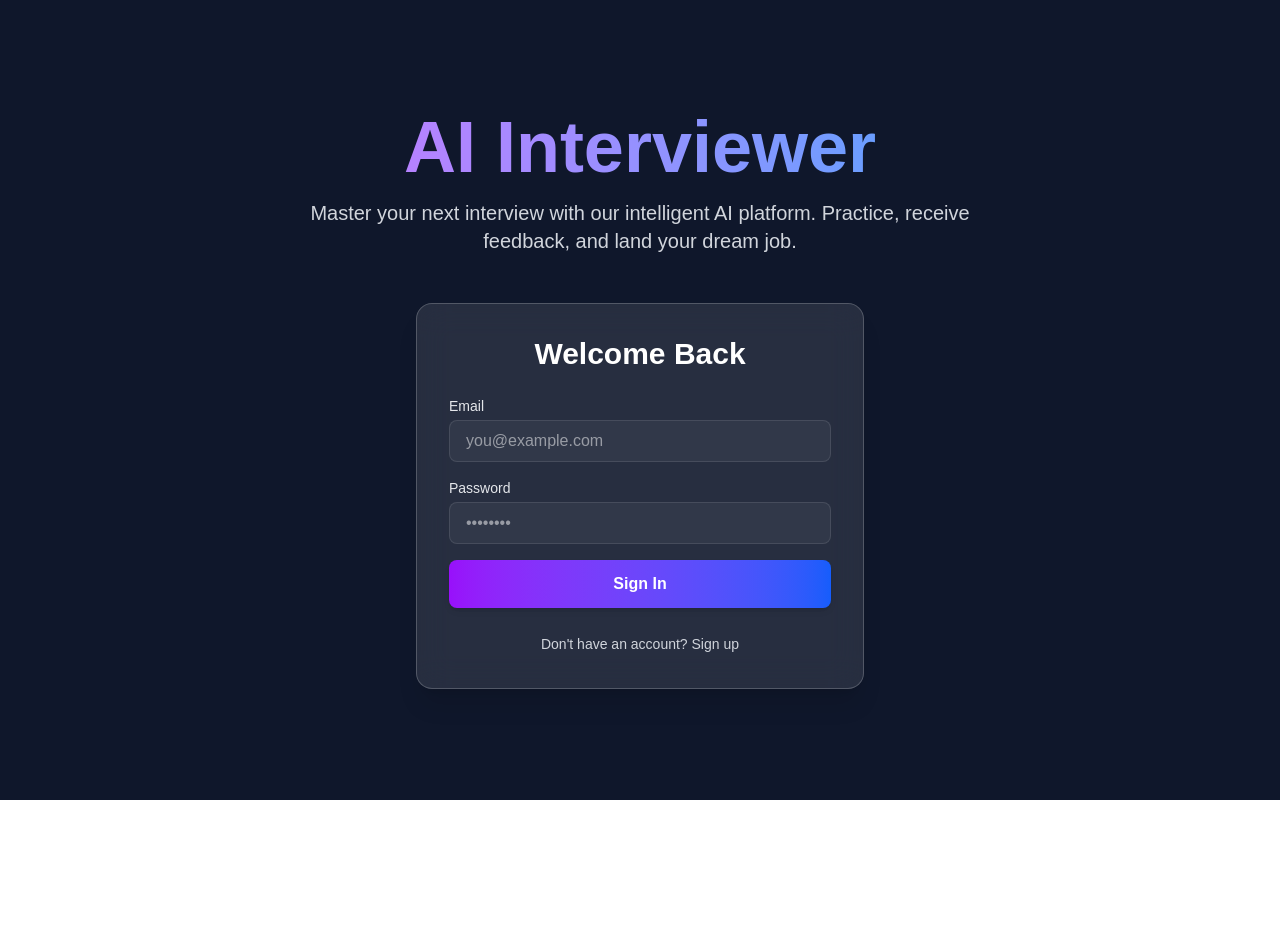
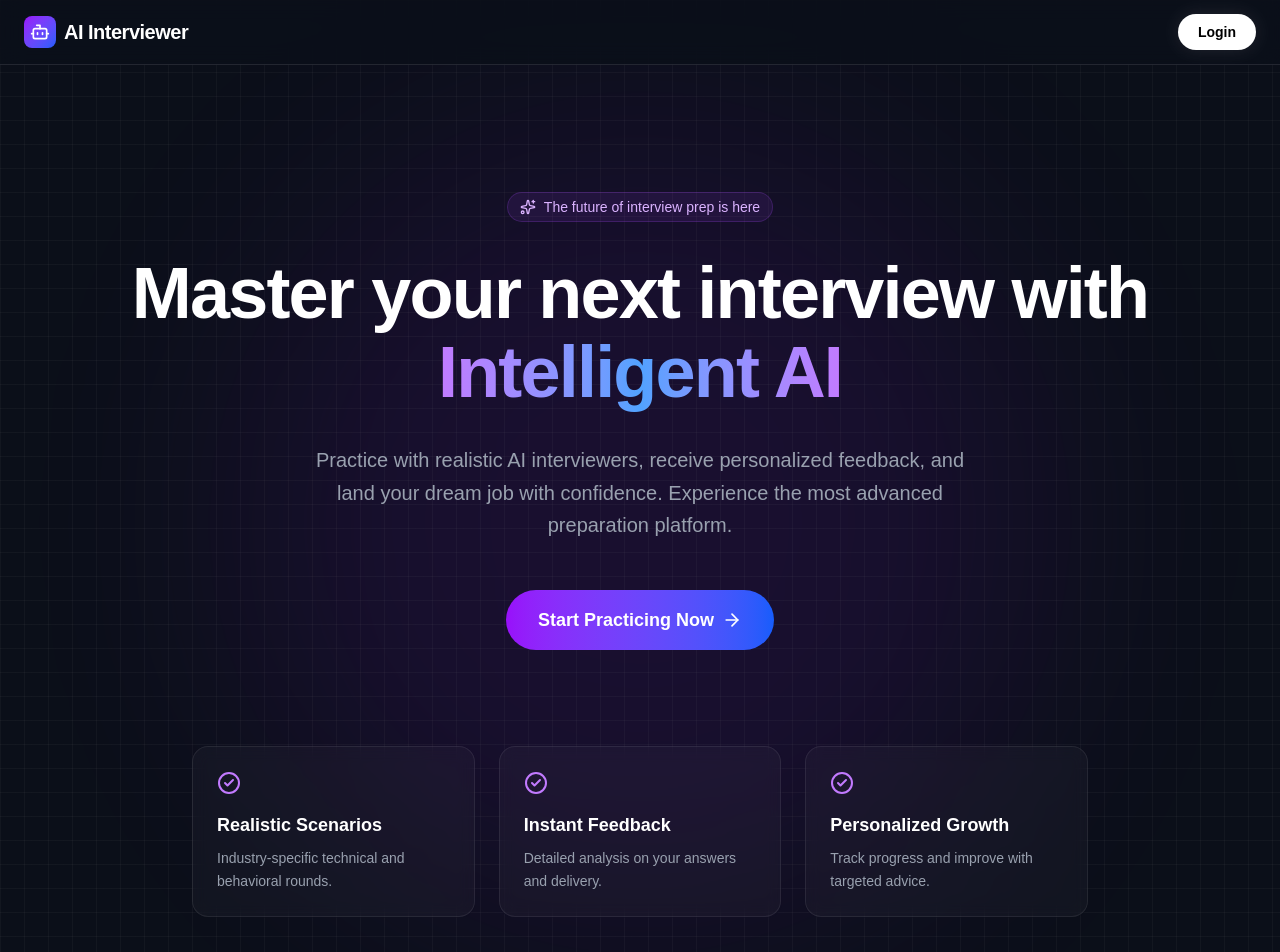
Before and after one commit to Divyanshnahar/AI-INTERVIEW, a Next.js app: page / in a window 1280 px wide. Shown: the top 952 px of the page. Before the commit the page ends 800 px from the top, so only its background shows below. Built offline with nearby package versions, Linux system fonts and the light colour scheme; no server answers.

Commit message:
added a landing page, and saperate login page

```diff
--- /dev/null
+++ b/app/login/page.tsx
@@ -0,0 +1,28 @@
+import AuthForm from "@/components/AuthForm";
+import Link from "next/link";
+import { ArrowLeft } from "lucide-react";
+
+export default function LoginPage() {
+  return (
+    <main className="min-h-screen bg-slate-900 bg-[radial-gradient(ellipse_at_top_right,_var(--tw-gradient-stops))] from-slate-900 via-purple-900/20 to-slate-900 flex flex-col items-center justify-center p-4 relative">
+      <div className="absolute inset-0 bg-grid-white/[0.02] bg-[size:32px_32px] pointer-events-none" />
+
+      <div className="z-10 w-full max-w-5xl flex flex-col items-center gap-12 relative">
+        <Link
+          href="/"
+          className="absolute -top-16 left-0 flex items-center text-gray-400 hover:text-white transition-colors"
+        >
+          <ArrowLeft className="w-4 h-4 mr-2" />
+          Back to Home
+        </Link>
+        <div className="text-center space-y-4">
+          <h1 className="text-4xl font-extrabold text-transparent bg-clip-text bg-gradient-to-r from-purple-400 to-blue-400">
+            AI Interviewer
+          </h1>
+        </div>
+
+        <AuthForm />
+      </div>
+    </main>
+  );
+}
--- a/app/page.tsx
+++ b/app/page.tsx
@@ -1,37 +1,29 @@
 import { auth, signOut } from "@/auth";
-import AuthForm from "@/components/AuthForm";
+import Link from "next/link";
+import { ArrowRight, Bot, CheckCircle2, Sparkles, User, LogOut } from "lucide-react";
 
 export default async function Home() {
   const session = await auth();
 
   return (
-    <main className="min-h-screen bg-slate-900 bg-[radial-gradient(ellipse_at_top_right,_var(--tw-gradient-stops))] from-slate-900 via-purple-900/20 to-slate-900 flex flex-col items-center justify-center p-4">
-      <div className="absolute inset-0 bg-grid-white/[0.02] bg-[size:32px_32px] pointer-events-none" />
-
-      <div className="z-10 w-full max-w-5xl flex flex-col items-center gap-12">
-        <div className="text-center space-y-4">
-          <h1 className="text-5xl md:text-7xl font-extrabold text-transparent bg-clip-text bg-gradient-to-r from-purple-400 to-blue-400">
-            AI Interviewer
-          </h1>
-          <p className="text-lg md:text-xl text-gray-300 max-w-2xl mx-auto">
-            Master your next interview with our intelligent AI platform. Practice, receive feedback, and land your dream job.
-          </p>
+    <div className="min-h-screen bg-[#0B0F19] text-white selection:bg-purple-500/30">
+      {/* Navigation */}
+      <nav className="fixed top-0 w-full z-50 border-b border-white/10 bg-[#0B0F19]/80 backdrop-blur-md">
+        <div className="max-w-7xl mx-auto px-6 h-16 flex items-center justify-between">
+          <div className="flex items-center gap-2">
+            <div className="w-8 h-8 rounded-lg bg-gradient-to-br from-purple-600 to-blue-600 flex items-center justify-center">
+              <Bot className="w-5 h-5 text-white" />
+            </div>
+            <span className="font-bold text-xl tracking-tight">AI Interviewer</span>
           </div>
 
+          <div className="flex items-center gap-4">
             {session?.user ? (
-          <div className="w-full max-w-md p-8 bg-white/10 backdrop-blur-lg rounded-2xl shadow-xl border border-white/20 text-center">
-            <div className="w-20 h-20 bg-gradient-to-br from-purple-500 to-blue-500 rounded-full mx-auto mb-4 flex items-center justify-center shadow-lg">
-              <span className="text-2xl text-white font-bold">
-                {session.user.email?.[0].toUpperCase()}
-              </span>
+              <div className="flex items-center gap-4">
+                <div className="flex items-center gap-2 text-sm text-gray-300 bg-white/5 py-1.5 px-3 rounded-full border border-white/10">
+                  <User className="w-4 h-4" />
+                  {session.user.email}
                 </div>
-            <h2 className="text-2xl font-bold text-white mb-2">
-              Welcome back!
-            </h2>
-            <p className="text-gray-300 mb-8">
-              {session.user.email}
-            </p>
-
                 <form
                   action={async () => {
                     "use server";
@@ -40,16 +32,76 @@ export default async function Home() {
                 >
                   <button
                     type="submit"
-                className="w-full py-3 px-4 bg-white/10 hover:bg-white/20 border border-white/10 text-white font-semibold rounded-lg transition-all"
+                    className="flex items-center gap-2 text-sm font-medium text-gray-300 hover:text-white transition-colors"
                   >
+                    <LogOut className="w-4 h-4" />
                     Sign Out
                   </button>
                 </form>
               </div>
             ) : (
-          <AuthForm />
+              <Link
+                href="/login"
+                className="bg-white text-black hover:bg-gray-100 px-5 py-2 rounded-full text-sm font-semibold transition-all shadow-[0_0_20px_rgba(255,255,255,0.1)] hover:shadow-[0_0_25px_rgba(255,255,255,0.2)]"
+              >
+                Login
+              </Link>
             )}
           </div>
+        </div>
+      </nav>
+
+      <main className="relative pt-32 pb-16 md:pt-48 md:pb-32 px-6 overflow-hidden">
+        {/* Background Effects */}
+        <div className="absolute top-1/2 left-1/2 -translate-x-1/2 -translate-y-1/2 w-[800px] h-[800px] bg-purple-600/20 rounded-full blur-[120px] opacity-50 pointer-events-none" />
+        <div className="absolute inset-0 bg-[linear-gradient(to_right,#80808012_1px,transparent_1px),linear-gradient(to_bottom,#80808012_1px,transparent_1px)] bg-[size:24px_24px] pointer-events-none" />
+        <div className="absolute left-0 right-0 top-0 -z-10 m-auto h-[310px] w-[310px] rounded-full bg-blue-500 opacity-20 blur-[100px]" />
+
+        {/* Hero Content */}
+        <div className="relative z-10 max-w-5xl mx-auto flex flex-col items-center text-center gap-8">
+          <div className="inline-flex items-center gap-2 px-3 py-1 rounded-full bg-purple-500/10 border border-purple-500/20 text-purple-300 text-sm font-medium">
+            <Sparkles className="w-4 h-4" />
+            <span>The future of interview prep is here</span>
+          </div>
+
+          <h1 className="text-5xl md:text-7xl font-extrabold tracking-tight leading-[1.1]">
+            Master your next interview with{" "}
+            <span className="text-transparent bg-clip-text bg-gradient-to-r from-purple-400 via-blue-400 to-purple-400 animate-gradient">
+              Intelligent AI
+            </span>
+          </h1>
+
+          <p className="text-lg md:text-xl text-gray-400 max-w-2xl leading-relaxed">
+            Practice with realistic AI interviewers, receive personalized feedback, and land your dream job with confidence. Experience the most advanced preparation platform.
+          </p>
+
+          <div className="flex flex-col sm:flex-row items-center gap-4 mt-4">
+            <Link
+              href={session?.user ? "/dashboard" : "/login"}
+              className="group relative inline-flex items-center justify-center gap-2 bg-gradient-to-r from-purple-600 to-blue-600 px-8 py-4 rounded-full text-white font-semibold text-lg overflow-hidden transition-transform hover:scale-105"
+            >
+              <div className="absolute inset-0 bg-white/20 translate-y-full group-hover:translate-y-0 transition-transform duration-300 ease-out" />
+              <span className="relative">Start Practicing Now</span>
+              <ArrowRight className="relative w-5 h-5 group-hover:translate-x-1 transition-transform" />
+            </Link>
+          </div>
+
+          {/* Feature Highlights */}
+          <div className="grid grid-cols-1 md:grid-cols-3 gap-6 w-full max-w-4xl mt-16 text-left">
+            {[
+              { title: "Realistic Scenarios", desc: "Industry-specific technical and behavioral rounds." },
+              { title: "Instant Feedback", desc: "Detailed analysis on your answers and delivery." },
+              { title: "Personalized Growth", desc: "Track progress and improve with targeted advice." }
+            ].map((feature, i) => (
+              <div key={i} className="p-6 rounded-2xl bg-white/[0.03] border border-white/[0.08] backdrop-blur-sm hover:bg-white/[0.05] transition-colors">
+                <CheckCircle2 className="w-6 h-6 text-purple-400 mb-4" />
+                <h3 className="font-semibold text-lg mb-2">{feature.title}</h3>
+                <p className="text-gray-400 text-sm leading-relaxed">{feature.desc}</p>
+              </div>
+            ))}
+          </div>
+        </div>
       </main>
+    </div>
   );
 }
--- a/components/AuthForm.tsx
+++ b/components/AuthForm.tsx
@@ -29,7 +29,8 @@ export default function AuthForm() {
         if (res?.error) {
           setError("Invalid email or password");
         } else {
-          router.refresh(); // Refresh to let the server component pick up the session
+          router.push('/');
+          router.refresh();
         }
       } else {
         const formData = new FormData();
@@ -49,6 +50,7 @@ export default function AuthForm() {
           });
 
           if (!loginRes?.error) {
+            router.push('/');
             router.refresh();
           }
         }
--- a/package.json
+++ b/package.json
@@ -14,6 +14,7 @@
     "@prisma/client": "^7.8.0",
     "bcryptjs": "^3.0.3",
     "dotenv": "^17.4.2",
+    "lucide-react": "^1.25.0",
     "next": "16.2.10",
     "next-auth": "^5.0.0-beta.31",
     "pg": "^8.22.0",
```
Also changed, not shown: 1 other file (tests, documents, lock files or other folders). Lines whose indentation alone changed are shown as unchanged.
